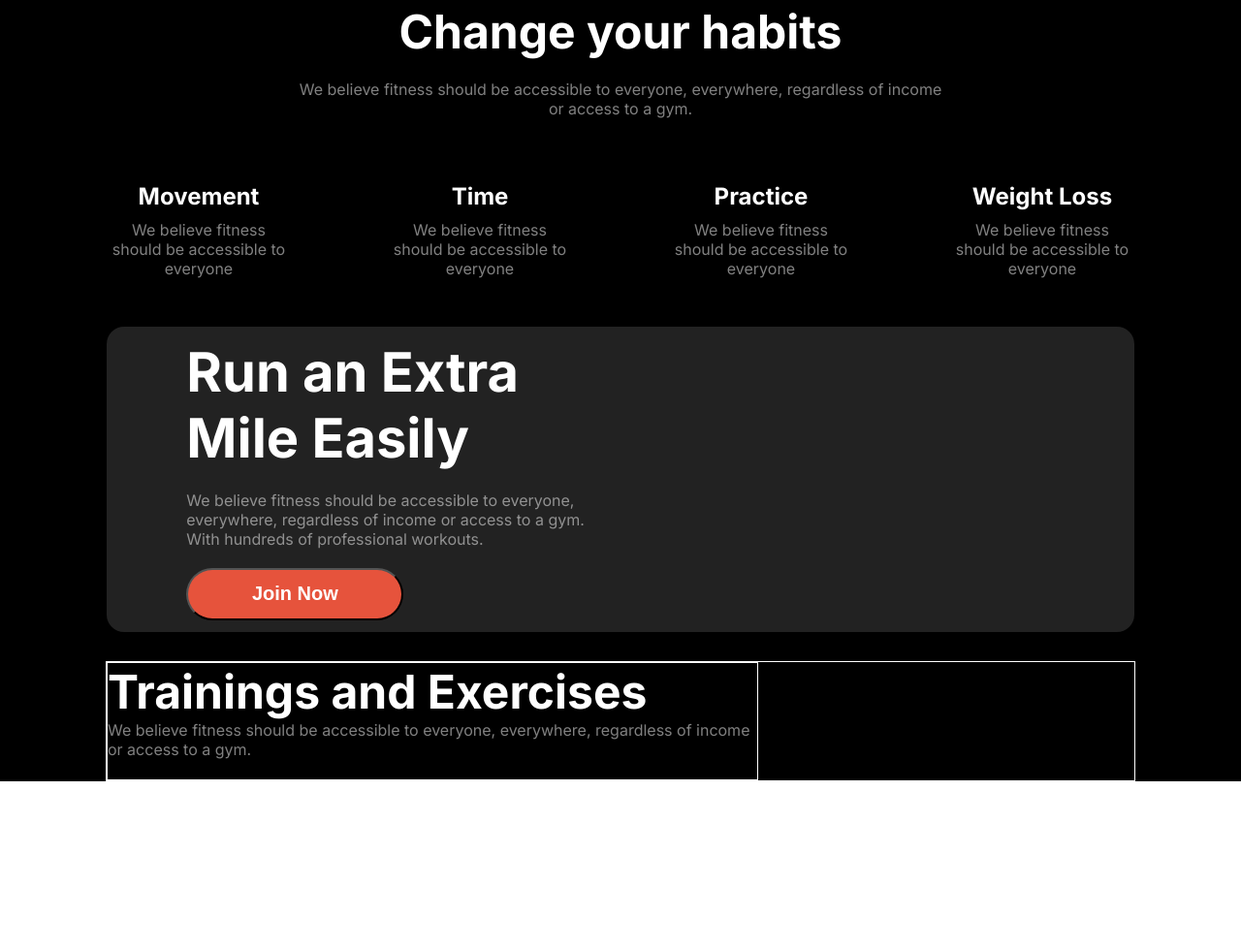
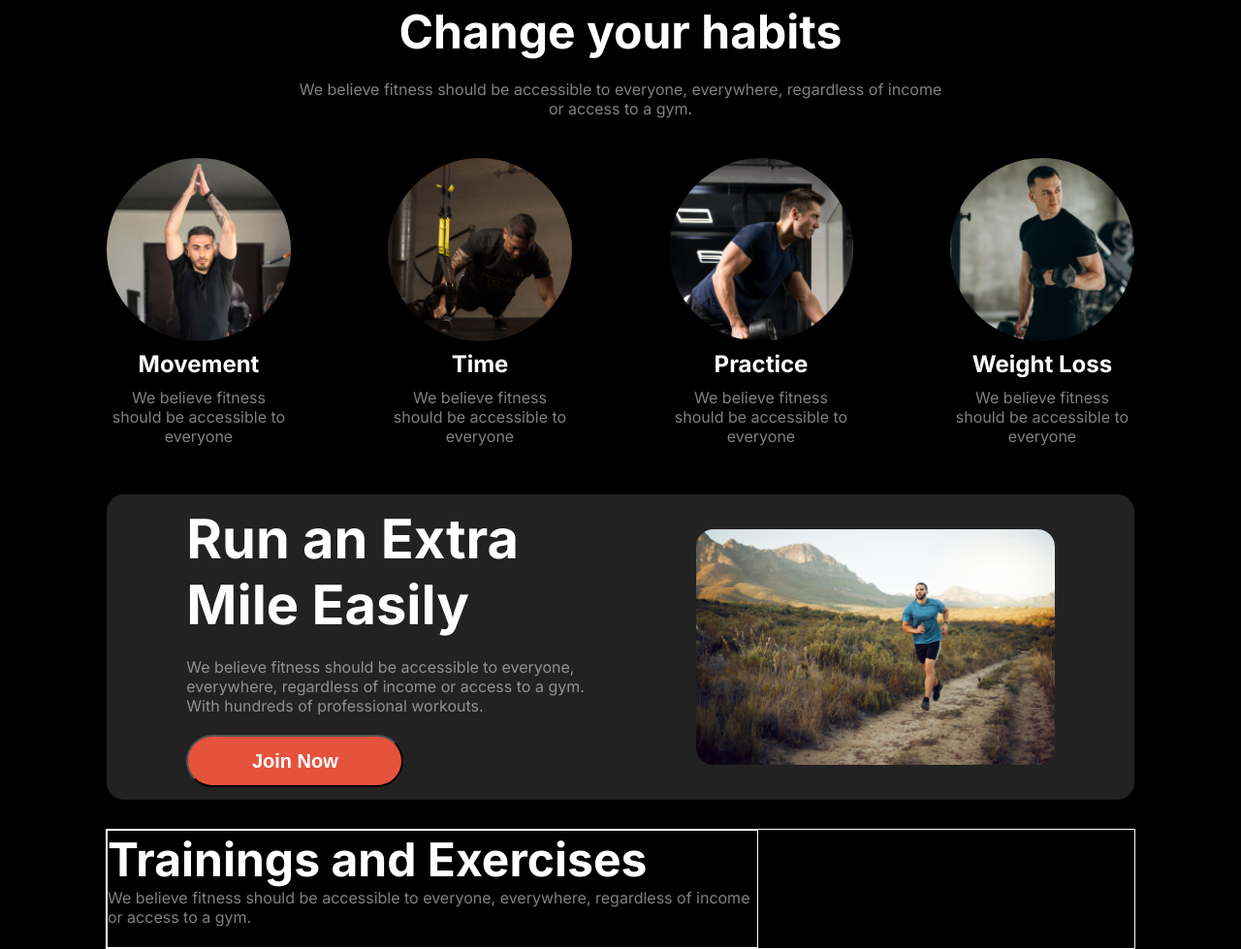
Before and after one commit to MDAymanSikderAnik/B10A2-MD_Ayman_Sikder, a plain HTML site: page index.html in a window 1280 px wide. Shown: the part 791-1770 px from the top of the page at 97% size. Before the commit the page ends 1597 px from the top, so only its background shows below. Drawn offline with Linux system fonts and the light colour scheme; the site is published under a folder, as on GitHub Pages, so addresses that start at the root find nothing; a web font is replaced by a local one.

Commit message:
Initial Commit

```diff
--- a/index.html
+++ b/index.html
@@ -28,7 +28,7 @@
             </div>
             <div class=" banner-part2">
                 <div class="banner-part2-img">
-                    <img class="img" src="/images/Images 2.png" alt="">
+                    <img class="img" src="images/Images 2.png" alt="">
                 </div>
                 <div class="stats">
                     <div class="stat">
@@ -55,15 +55,15 @@
             <p class="main-part1-txt2 white2">We believe fitness should be accessible to everyone, everywhere, regardless of income or access to a gym.</p>
             </div>
             <div class="main-part2">
-                <div class="main-part2-imgs img-temp"><img class="imgs img-temp" src="/images/image 2.png" alt="">
+                <div class="main-part2-imgs img-temp"><img class="imgs img-temp" src="images/image 2.png" alt="">
                 <h2 class="part2-txt1 white">Movement</h2>
                 <p class="part2-txt2 white2">We believe fitness should be accessible to everyone</p>
                 </div>
-                <div class="main-part2-imgs img-temp"><img class="imgs img-temp" src="/images/image 3.png" alt=""><h2 class="part2-txt1 white">Time</h2>
+                <div class="main-part2-imgs img-temp"><img class="imgs img-temp" src="images/image 3.png" alt=""><h2 class="part2-txt1 white">Time</h2>
                     <p class="part2-txt2 white2">We believe fitness should be accessible to everyone</p></div>
-                <div class="main-part2-imgs img-temp"><img class="imgs img-temp" src="/images/image 4.png" alt=""><h2 class="part2-txt1 white">Practice</h2>
+                <div class="main-part2-imgs img-temp"><img class="imgs img-temp" src="images/image 4.png" alt=""><h2 class="part2-txt1 white">Practice</h2>
                     <p class="part2-txt2 white2">We believe fitness should be accessible to everyone</p></div>
-                <div class="main-part2-imgs img-temp"><img class="imgs img-temp" src="/images/image 5.png" alt=""><h2 class="part2-txt1 white">Weight Loss</h2>
+                <div class="main-part2-imgs img-temp"><img class="imgs img-temp" src="images/image 5.png" alt=""><h2 class="part2-txt1 white">Weight Loss</h2>
                     <p class="part2-txt2 white2">We believe fitness should be accessible to everyone</p></div>
             </div>
         </div>
@@ -74,7 +74,7 @@
                 <button class="main-part3-btn">Join Now</button>
             </div>
             <div class="main-part3-img">
-                <img class="part-3-img" src="/images/run.jpg" alt="">
+                <img class="part-3-img" src="images/run.jpg" alt="">
             </div>
         </div>
         <div class="main-banner2">
```
